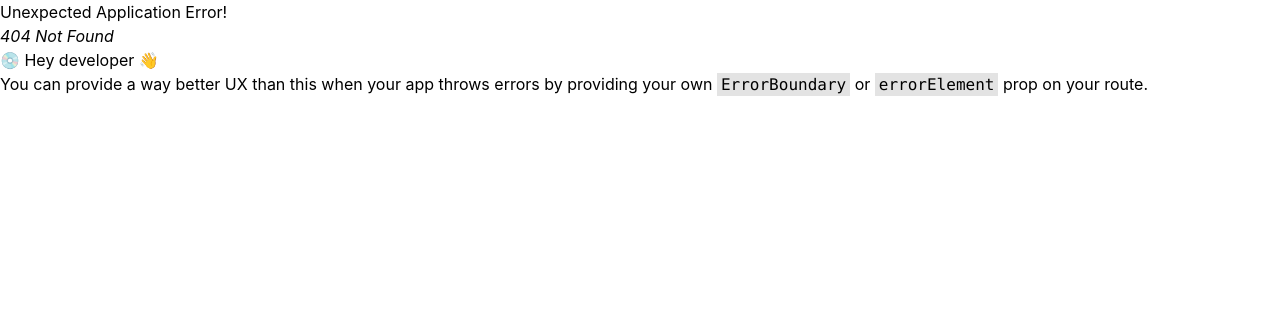
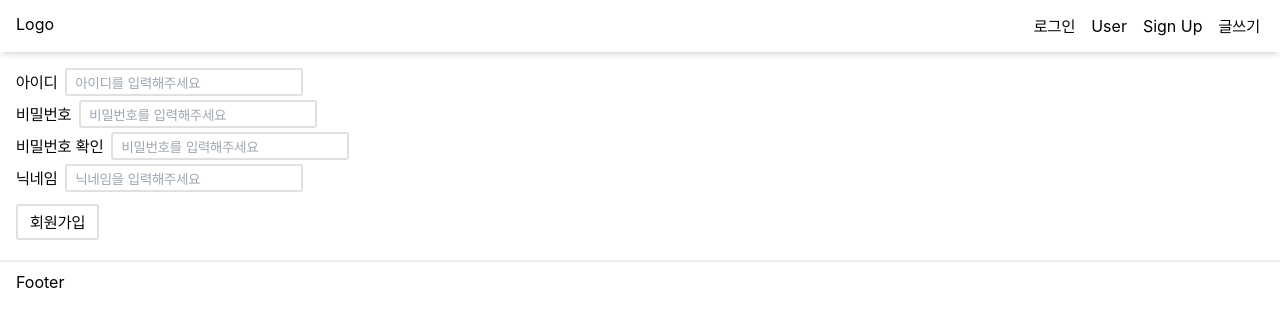
Before and after one commit to lch920503/Travel_Diary, a React (Create React App) app: page /signUp in a window 1280 px wide. Before the commit this address had no page. Shown: the top 326 px of the page. Built offline with nearby package versions, Linux system fonts and the light colour scheme; a web font is replaced by a local one.

Commit message:
feat: 로그인, 회원가입 렌더링 방식 변경 및 새고로침 시 상태 유지

```diff
--- a/src/components/auth/Login.jsx
+++ b/src/components/auth/Login.jsx
@@ -1,5 +1,6 @@
+import React, { useEffect } from "react";
+import styles from "../scss/main.module.scss";
 import { useQuery } from "@tanstack/react-query";
-import React from "react";
 import { useForm } from "react-hook-form";
 import { QueryKeys } from "../../queryClient";
 import { getUserFetch } from "../../data/api";
@@ -14,6 +15,7 @@ const Login = () => {
     handleSubmit,
     register,
     formState: { errors },
+    setError,
   } = useForm();
 
   const navigate = useNavigate();
@@ -36,8 +38,15 @@ const Login = () => {
     );
 
     if (filteredPw.length === 1) {
-      navigate("/mypage");
+      navigate("/");
       setIsLogin(true);
+      localStorage.setItem("isLogin", true);
+    } else {
+      setError(
+        "password",
+        { message: "아이디 또는 비밀번호가 올바르지 않습니다" },
+        { shouldFocus: true }
+      );
     }
   };
 
@@ -48,14 +57,18 @@ const Login = () => {
       ) : (
         <>
           {status === "success" && (
-            <>
-              <h1>Login</h1>
-              <form onSubmit={handleSubmit(onSubmit)}>
-                <div>
-                  <label>이메일</label>
+            <main>
+              <h1 className="mb-4">로그인</h1>
+              <form
+                onSubmit={handleSubmit(onSubmit)}
+                className="flex flex-col gap-2"
+              >
+                <div className="flex gap-2 items-center h-7">
+                  <label className="w-[70px]">이메일</label>
                   <input
                     type="text"
                     id="email"
+                    className="h-full p-2"
                     {...register("email", {
                       required: "이메일 주소를 입력해주세요",
                       pattern: {
@@ -67,10 +80,11 @@ const Login = () => {
                   />
                   <span>{errors.email?.message}</span>
                 </div>
-                <div>
-                  <label>비밀번호</label>
+                <div className="flex gap-2 items-center h-7">
+                  <label className="w-[70px]">비밀번호</label>
                   <input
                     type="password"
+                    className="h-full p-2"
                     {...register("password", {
                       required: {
                         value: /^(?=.*\d)(?=.*[a-zA-Z])[0-9a-zA-Z]{4,12}$/,
@@ -80,9 +94,11 @@ const Login = () => {
                   />
                   <span>{errors.password?.message}</span>
                 </div>
-                <button type="submit">로그인</button>
+                <button type="submit" className={styles["btn-login"]}>
+                  로그인
+                </button>
               </form>
-            </>
+            </main>
           )}
         </>
       )}
--- a/src/components/auth/SignUp.jsx
+++ b/src/components/auth/SignUp.jsx
@@ -1,13 +1,13 @@
+import React, { useState } from "react";
+import styles from "../scss/main.module.scss";
 import { useMutation, useQueryClient } from "@tanstack/react-query";
-import React, { useState } from "react";
 import { useForm } from "react-hook-form";
 import { postUserFetch } from "../../data/api";
 import { QueryKeys } from "../../queryClient";
-import { useNavigate } from "react-router-dom";
-import { useRecoilState, useSetRecoilState } from "recoil";
+import { useSetRecoilState } from "recoil";
 import { isLoginState, isSignUpState } from "../../utils/atom";
 
-const SingUp = () => {
+const SignUp = () => {
   const [userData, setUserData] = useState(null);
 
   const isLogin = useSetRecoilState(isLoginState);
@@ -59,11 +59,13 @@ const SingUp = () => {
   };
 
   return (
-    <form onSubmit={handleSubmit(onSubmit)}>
-      <div className="">
+    <main>
+      <form onSubmit={handleSubmit(onSubmit)} className="flex flex-col gap-1">
+        <div className="flex gap-2 items-center h-7">
           <p>아이디</p>
           <input
             type="text"
+            className="h-full p-2"
             id="email"
             placeholder="아이디를 입력해주세요"
             {...register("email", {
@@ -77,10 +79,11 @@ const SingUp = () => {
           />
           <span>{errors.email?.message}</span>
         </div>
-      <div className="">
+        <div className="flex gap-2 items-center h-7">
           <p>비밀번호</p>
           <input
             type="password"
+            className="h-full p-2"
             placeholder="비밀번호를 입력해주세요"
             {...register("password", {
               required: "패스워드를 입력해주세요",
@@ -100,10 +103,11 @@ const SingUp = () => {
           />
           <span>{errors.password?.message}</span>
         </div>
-      <div className="">
+        <div className="flex gap-2 items-center h-7">
           <p>비밀번호 확인</p>
           <input
             type="password"
+            className="h-full p-2"
             id="passwordCheck"
             placeholder="비밀번호를 입력해주세요"
             {...register("passwordCheck", {
@@ -124,10 +128,11 @@ const SingUp = () => {
           />
           <span>{errors.passwordCheck?.message}</span>
         </div>
-      <div className="">
+        <div className="flex gap-2 items-center h-7">
           <p>닉네임</p>
           <input
             type="text"
+            className="h-full p-2"
             id="nickname"
             placeholder="닉네임을 입력해주세요"
             {...register("nickname", {
@@ -144,9 +149,12 @@ const SingUp = () => {
           />
           <span>{errors.nickname?.message}</span>
         </div>
-      <button type="submit">회원가입</button>
+        <button type="submit" className={styles["btn-signup"]}>
+          회원가입
+        </button>
       </form>
+    </main>
   );
 };
 
-export default SingUp;
+export default SignUp;
--- a/src/components/layout/Footer.jsx
+++ b/src/components/layout/Footer.jsx
@@ -1,5 +1,5 @@
 import React from "react";
-import styles from "./layout.module.scss";
+import styles from "../scss/layout.module.scss";
 
 const Footer = () => {
   return (
--- a/src/components/layout/Header.jsx
+++ b/src/components/layout/Header.jsx
@@ -1,31 +1,60 @@
-import React from "react";
-import styles from "./layout.module.scss";
-import { useRecoilState, useSetRecoilState } from "recoil";
-import { isLoginState, isSignUpState } from "../../utils/atom";
+import React, { useEffect } from "react";
+import styles from "../scss/layout.module.scss";
+import { useNavigate } from "react-router-dom";
+import { useRecoilState } from "recoil";
+import { isLoginState } from "../../utils/atom";
 
 const Header = () => {
-  const [isSignUp, setIsSignUp] = useRecoilState(isSignUpState);
+  const navigate = useNavigate();
+
   const [isLogin, setIsLogin] = useRecoilState(isLoginState);
 
+  const handleMoveToMain = () => {
+    navigate("/");
+  };
   const handleLogin = () => {
-    setIsLogin(!isLogin);
-    setIsSignUp(false);
+    navigate("/login");
+    setIsLogin(false);
+  };
+  const handleLogout = () => {
+    navigate("/login");
+    setIsLogin(false);
+    localStorage.removeItem("isLogin");
+  };
+  const handleSignUp = () => {
+    navigate("/signUp");
   };
 
-  const handleSignUp = () => {
-    setIsSignUp(!isSignUp);
-    setIsLogin(false);
-  };
+  useEffect(() => {
+    const loginStorage = localStorage.getItem("isLogin");
+    if (loginStorage === "true") {
+      setIsLogin(true);
+    }
+  }, [isLogin]);
 
   return (
-    <header className="fixed t-0 l-0 w-full flex justify-between py-2 px-4 shadow-md ">
-      <h1 className={styles["logo"]}>Logo</h1>
+    <header className="fixed t-0 l-0 w-full flex justify-between py-3 px-4 shadow-md ">
+      <h1 className={styles["logo"]} onClick={handleMoveToMain}>
+        Logo
+      </h1>
       <nav>
         <ul className={[styles["btn-group"], "flex gap-2"].join(" ")}>
-          <li onClick={handleLogin}>로그인</li>
-          <li>User</li>
-          <li onClick={handleSignUp}>Sign Up</li>
-          <li>글쓰기</li>
+          <li>
+            {isLogin ? (
+              <button onClick={handleLogout}>로그아웃</button>
+            ) : (
+              <button onClick={handleLogout}>로그인</button>
+            )}
+          </li>
+          <li>
+            <button>User</button>
+          </li>
+          <li>
+            <button onClick={handleSignUp}>Sign Up</button>
+          </li>
+          <li>
+            <button>글쓰기</button>
+          </li>
         </ul>
       </nav>
     </header>
--- a/src/components/layout/layout.module.scss
+++ b/src/components/scss/layout.module.scss
@@ -3,7 +3,12 @@
 }
 
 .btn-group {
-  li {
+  display: flex;
+  align-items: center;
+
+  button {
+    display: block;
+    padding: 2px 4px;
     cursor: pointer;
   }
 }
--- /dev/null
+++ b/src/components/scss/main.module.scss
@@ -0,0 +1,20 @@
+main {
+  padding: 68px 16px 20px;
+}
+input {
+  font-size: 14px;
+  border: 2px solid #e0e0e0;
+  border-radius: 3px;
+
+  &:focus {
+    outline: none;
+  }
+}
+.btn-signup,
+.btn-login {
+  width: max-content;
+  margin-top: 8px;
+  padding: 4px 12px;
+  border: 2px solid #e0e0e0;
+  border-radius: 3px;
+}
--- a/src/pages/Main.jsx
+++ b/src/pages/Main.jsx
@@ -1,19 +1,10 @@
 import React from "react";
-import styles from "./main.module.scss";
-import SignUp from "../components/auth/SignUp";
-import Login from "../components/auth/Login";
-import { useRecoilValue } from "recoil";
-import { isLoginState, isSignUpState } from "../utils/atom";
+import styles from "../components/scss/main.module.scss";
 
 const Main = () => {
-  const isLogin = useRecoilValue(isLoginState);
-  const isSignUp = useRecoilValue(isSignUpState);
-
   return (
-    <main className={[styles["main"], "px-4 pt-12 pb-2"].join(" ")}>
+    <main className={[styles["main"], "px-4 pb-2"].join(" ")}>
       <h1>메인 홈입니다</h1>
-      {isLogin && <Login />}
-      {isSignUp && <SignUp />}
     </main>
   );
 };
--- a/src/pages/MyPage.jsx
+++ b/src/pages/MyPage.jsx
@@ -2,9 +2,9 @@ import React from "react";
 
 const MyPage = () => {
   return (
-    <div className="px-4 pt-12 pb-2">
+    <main className="px-4 pb-2">
       <h1>사용자 페이지 입니다</h1>
-    </div>
+    </main>
   );
 };
 
```
Also changed, not shown: src/routes/router.js (+10 -0 lines), src/pages/main.module.scss (deleted). Lines whose indentation alone changed are shown as unchanged.
